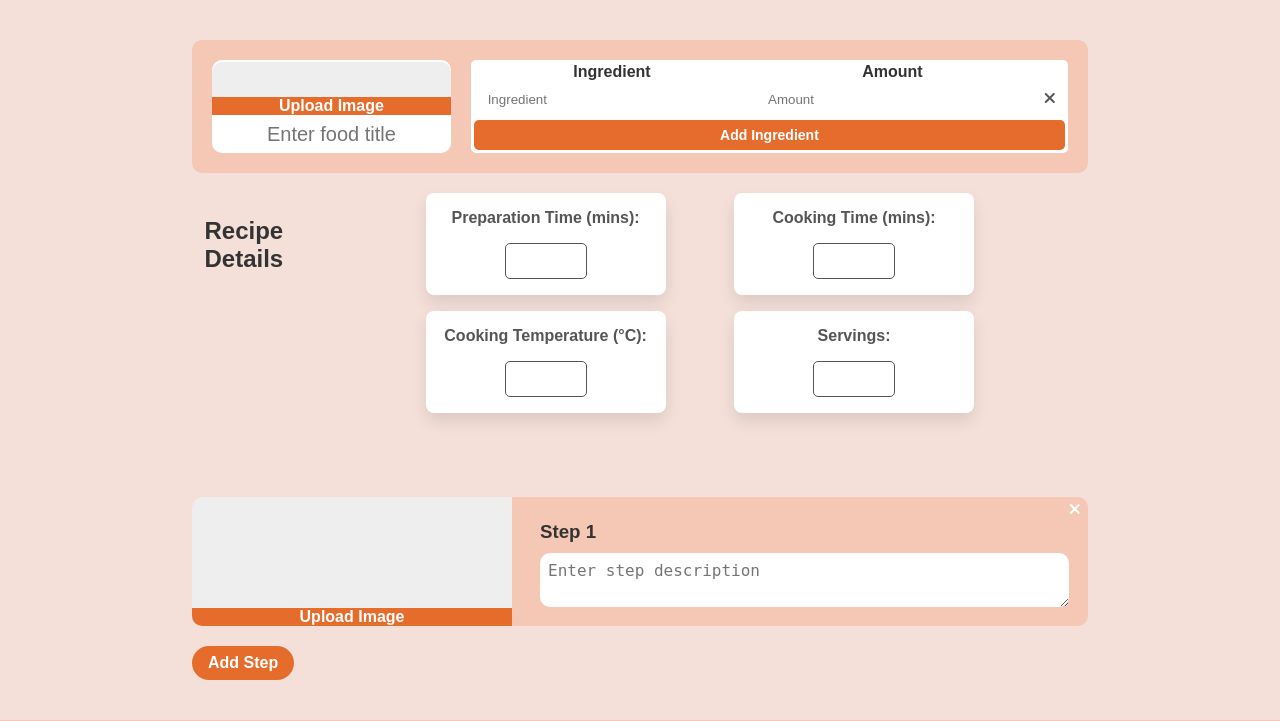
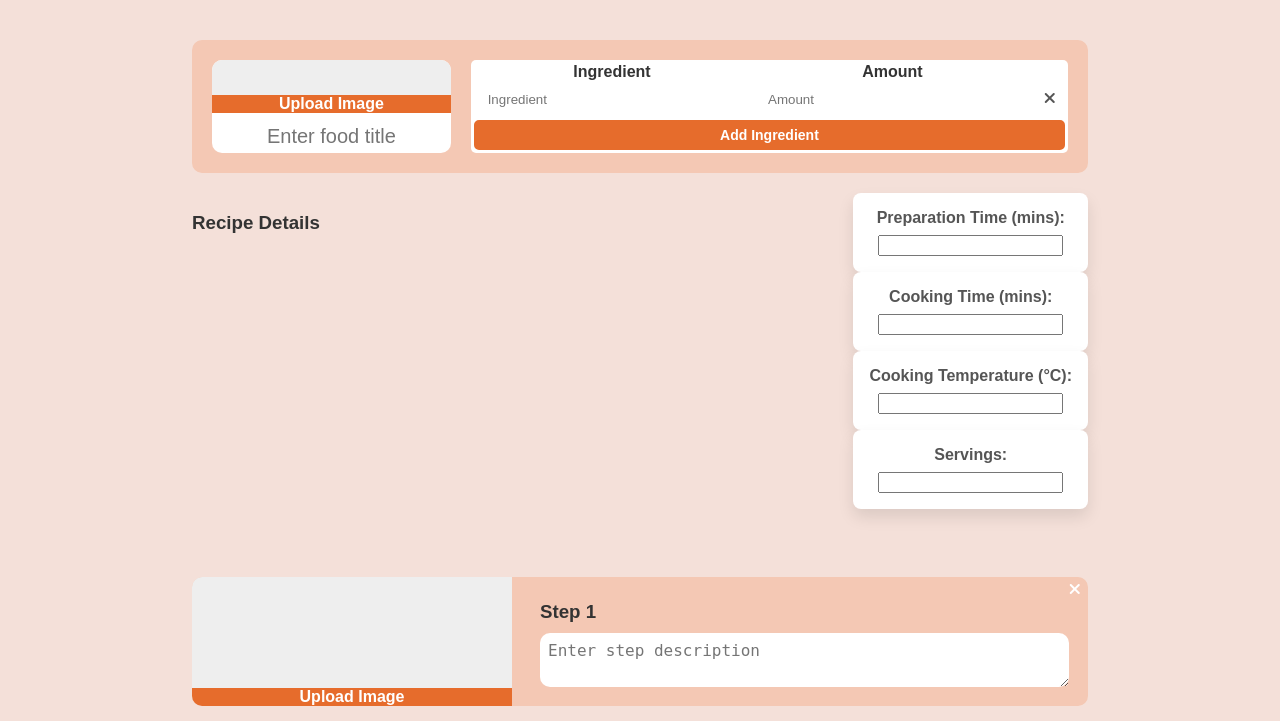
Before and after one commit to David-ssnd/WSE-Project, a PHP site: page /create_recipe/ in a window 1280 px wide. Shown: the part 74-795 px from the top of the page. Run offline with PHP 8.4, Linux system fonts and the light colour scheme.

Commit message:
fixed recipe details

```diff
--- a/resources/styles.css
+++ b/resources/styles.css
@@ -198,7 +198,7 @@
     text-align: center;
     display: flex;
     flex-direction: column;
-    justify-content: space-evenly;
+    justify-content: space-between;
     border-radius: 0.625rem;
     background-color: var(--food-item-bg);
     cursor: pointer;
@@ -753,9 +753,6 @@
     width: 100%;
     height: auto;
     border-radius: 0;
-    /* border-top-left-radius: 0.625rem;
-    border-top-right-radius: 0.625rem; */
-    /* neviem sa rozhodnut co s tym border radiusom */
 }
 
 /* recipe details */
@@ -763,8 +760,10 @@
 .recipe-details-container {
     display: flex;
     flex-direction: column;
+    justify-content: space-between;
     align-items: center;
     text-align: center;
+    gap: 1rem;
     margin-top: 2rem;
     padding: 1rem;
     width: calc(100% - 2rem);
@@ -773,23 +772,23 @@
     position: relative;
 }
 
+.recipe-details-container h3 {
+    color: var(--primary);
+}
+
 .recipe-details {
     display: flex;
+    flex-wrap: wrap;
     justify-content: space-between;
     gap: 1rem;
     width: 100%;
 }
 
-.recipe-details h3 {
-    margin-bottom: 1rem;
-    color: var(--primary);
-}
-
 .detail-item {
     flex: 1;
-    min-width: 5rem;
     display: flex;
     flex-direction: column;
+    flex-wrap: wrap;
     justify-content: space-between;
     align-items: center;
     gap: 0.5rem;
@@ -999,85 +998,6 @@
     color: var(--secondary);
 }
 
-/* recipe details */
-
-.recipe-details-container {
-    display: flex;
-    flex-direction: column;
-    align-items: center;
-    text-align: center;
-    gap: 1rem;
-    margin-top: 2rem;
-    padding: 1rem;
-    width: calc(100% - 2rem);
-    border-radius: 0.625rem;
-    background-color: var(--navbar);
-    position: relative;
-}
-
-.recipe-details {
-    display: flex;
-    width: 100%;
-}
-
-.recipe-details h3 {
-    margin-bottom: 1rem;
-    color: var(--primary);
-}
-
-.detail-item {
-    display: inline-flex;
-    flex-direction: column;
-    align-items: center;
-    margin-bottom: 1rem;
-    margin-left: 2rem;
-    margin-right: 2rem;
-    gap: 0.5rem;
-}
-
-.detail-item label {
-    margin-bottom: 0.5rem;
-    font-weight: bold;
-    color: var(--secondary);
-}
-
-.detail-item input {
-    padding: 0.5rem;
-    border: 1px solid var(--secondary);
-    border-radius: 0.3125rem;
-    font-size: 1rem;
-    background-color: var(--search-bar);
-    width: 4rem;
-}
-
-.recipe-details .recipe {
-    padding: 2rem;
-    background-color: var(--navbar);
-    color: var(--primary);
-}
-
-.recipe-details h3 {
-    text-align: center;
-    margin-bottom: 1.5rem;
-    color: var(--primary);
-    font-size: 1.5rem;
-    font-weight: bold;
-}
-
-.detail-item p {
-    font-size: 2rem;
-    color: var(--primary);
-    margin: 0;
-}
-
-.detail-item {
-    background-color: var(--food-item-bg);
-    box-shadow: 0 0.5rem 1rem rgba(0, 0, 0, 0.1);
-    border-radius: 0.5rem;
-    padding: 1rem;
-    width: 13rem;
-}
-
 .add-rating {
     display: flex;
     flex-direction: column;
```
